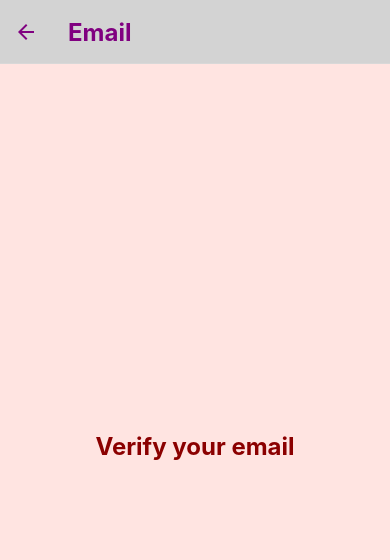
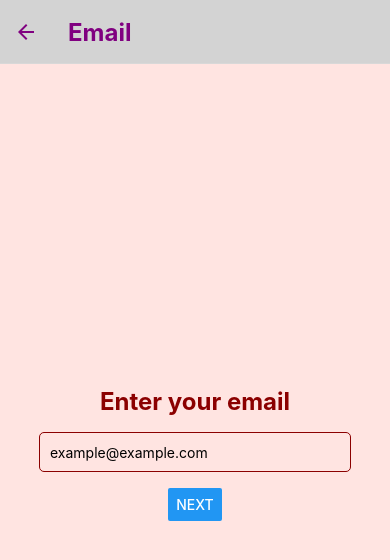
Before and after one commit to bell-kevin/useContextRegistrationInputValidation, a React Native app: screen /Email in a window 390 px wide. Shown: the top 560 px of the page. Built offline with nearby package versions, Linux system fonts and the light colour scheme.

Commit message:
Update EmailScreen.js

```diff
--- a/screens/EmailScreen.js
+++ b/screens/EmailScreen.js
@@ -1,14 +1,29 @@
-import React, { useContext } from 'react';
-import { View, Text, StyleSheet } from 'react-native';
+import React, { useContext, useState } from 'react';
+import { View, Text, StyleSheet, TextInput, Button } from 'react-native';
 import UserContext from '../context/userContext';
 
-const EmailScreen = () => {
+const EmailScreen = ({ navigation }) => {
+  const [email, setEmail] = useState('');
   const userNameCtx = useContext(UserContext);
+
+  const handleEmailChange = (email) => {
+    setEmail(email);
+    userNameCtx.setEmail(email);
+  };
 
   return (
     <View style={styles.container}>
-      <Text style={styles.header}>Verify your email</Text>
-      <Text style={styles.text}>{userNameCtx.email}</Text>
+      <Text style={styles.header}>Enter your email</Text>
+      <TextInput
+        style={styles.input}
+        placeholder="example@example.com"
+        value={email}
+        onChangeText={handleEmailChange}
+      />
+      <Button
+        title="Next"
+        onPress={() => navigation.navigate('ValidationScreen')}
+      />
     </View>
   );
 };
@@ -26,9 +41,14 @@ const styles = StyleSheet.create({
     marginBottom: 16,
     color: 'darkred',
   },
-  text: {
-    fontSize: 18,
-    color: 'darkred',
+  input: {
+    height: 40,
+    width: '80%',
+    borderWidth: 1,
+    borderColor: 'darkred',
+    borderRadius: 5,
+    paddingHorizontal: 10,
+    marginBottom: 16,
   },
 });
 
```
